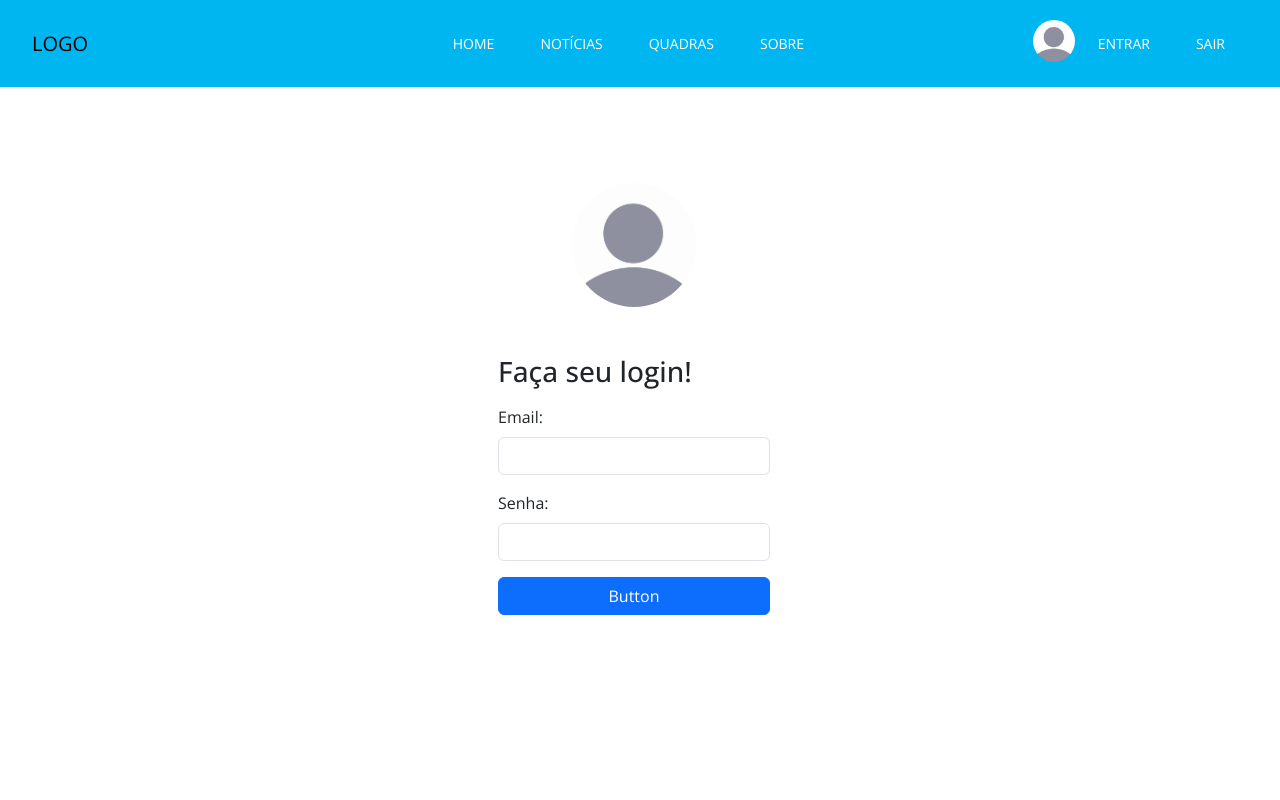
After one commit to CaioPaulinoCosta/projetoBounceCity, a PHP site: page /login.php in a window 1280 px wide. The commit adds this page. Run offline with PHP 8.4, Linux system fonts and the light colour scheme.

Commit message:
Front end e Back end das telas de login e registro realizado

```diff
--- a/css/styles.css
+++ b/css/styles.css
@@ -1,5 +1,7 @@
+  @import url('https://fonts.googleapis.com/css2?family=Open+Sans:wght@300;400;500;600;700;800&display=swap');
+
 * {
-    font-family: 'Montserrat', sans-serif;
+    font-family: 'Open Sans', sans-serif;
     padding: 0;
     margin: 0;
     box-sizing: border-box;
@@ -12,6 +14,10 @@ html {
 
 main {
     margin-bottom: 250px;
+}
+
+.bold {
+    font-weight: 700;
 }
 
 /* NAVBAR */
@@ -47,9 +53,9 @@ main {
     font-size: 14px;
 }
 
-.header-profile-image {
-    width: 42px;
-    height: 42px;
+.login-profile-image {
+    width: 124px;
+    height: 124px;
     border-radius: 100%;
     background-size: cover;
     background-position: center;
@@ -58,6 +64,43 @@ main {
 #navbar .nav-link:hover {
     color: #999;
 }
+
+.msg {
+    width: 100%;
+    margin: 0 auto;
+    padding: 5px;
+    border: solid 1px #000;
+    text-align: center;
+  }
+
+
+  .msg.error {
+    color: #842029;
+    background-color: #F8D7DA;
+    border-color: #F5C2C7;
+  }
+
+  .msg.success {
+    color: #0F5132;
+    background-color: #DEEBA7;
+    border-color: #DEEBA7;
+  }
+
+  /* LOGIN */
+  .header-profile-image {
+    width: 42px;
+    height: 42px;
+    border-radius: 100%;
+    background-size: cover;
+    background-position: center;
+  }
+
+  /* ADM PROFILE */
+  .adm-profile-card {
+    display: flex;
+    flex-wrap: wrap;
+    margin-left: 90px;
+  }
 
 /* HOME */
 #title-container {
--- /dev/null
+++ b/login.php
@@ -0,0 +1,40 @@
+<?php
+
+require_once('templates/header.php');
+require_once('dao/UserDAO.php')
+
+?>
+
+<div class="container">
+    <div class="row justify-content-center align-items-center">
+        <div class="col-lg-4 mt-5 pt-5 ps-5">
+            <div class="d-flex justify-content-center pb-5 pe-5"><div class="login-profile-image" style="background-image: url('img/Users/blankProfile.jpg');"></div></div>
+
+            <h3>Faça seu login!</h3>
+        </div>
+        </div>
+        <div class="row justify-content-center align-items-center">
+        <div class="col-lg-4 ps-5">
+            <form>
+            <div class="email-form mt-2 pe-5">
+            <label class="form-label">Email:</label>
+            <input type="email" class="form-control" for="email" name="email" id="email">
+            </div>
+            <div class="password-form mt-3 pe-5">
+            <label class="form-label">Senha:</label>
+            <input type="password" class="form-control" for="password" name="password" id="password">
+            </div>
+            <div class="d-grid gap-2 pe-5 pt-3 pb-5">
+            <button class="btn btn-primary" type="button">Button</button>
+            </div>
+            </form>
+        </div>
+        </div>
+</div>
+
+
+<?php
+
+require_once('templates/footer.php');
+
+?>
--- a/templates/header.php
+++ b/templates/header.php
@@ -19,10 +19,6 @@
     <!-- Bootstrap -->
     <link href="https://cdn.jsdelivr.net/npm/bootstrap@5.3.0-alpha3/dist/css/bootstrap.min.css" rel="stylesheet" integrity="sha384-KK94CHFLLe+nY2dmCWGMq91rCGa5gtU4mk92HdvYe+M/SXH301p5ILy+dN9+nJOZ" crossorigin="anonymous">
     <title>Projeto Blog</title>
-    <!--GOOGLE FONTS -->
-    <link rel="preconnect" href="https://fonts.googleapis.com">
-    <link rel="preconnect" href="https://fonts.gstatic.com" crossorigin>
-    <link href="https://fonts.googleapis.com/css2?family=Asap:wght@100;200;300;400;500;600;700;800;900&family=Montserrat:wght@300;700&family=Source+Sans+Pro:wght@200;300;400;600;700;900&display=swap" rel="stylesheet">
 </head>
 
 <body>
@@ -60,3 +56,8 @@
         </nav>
 
     </header>
+    <?php if (!empty($flassMessage["msg"])) : ?>
+        <div class="msg-container">
+            <p class="msg <?= $flassMessage["type"] ?>"><?= $flassMessage["msg"] ?></p>
+        </div>
+    <?php endif; ?>
```
Also changed, not shown: models/Message.php (added, +42 -0 lines), register.php (added, +54 -0 lines).
